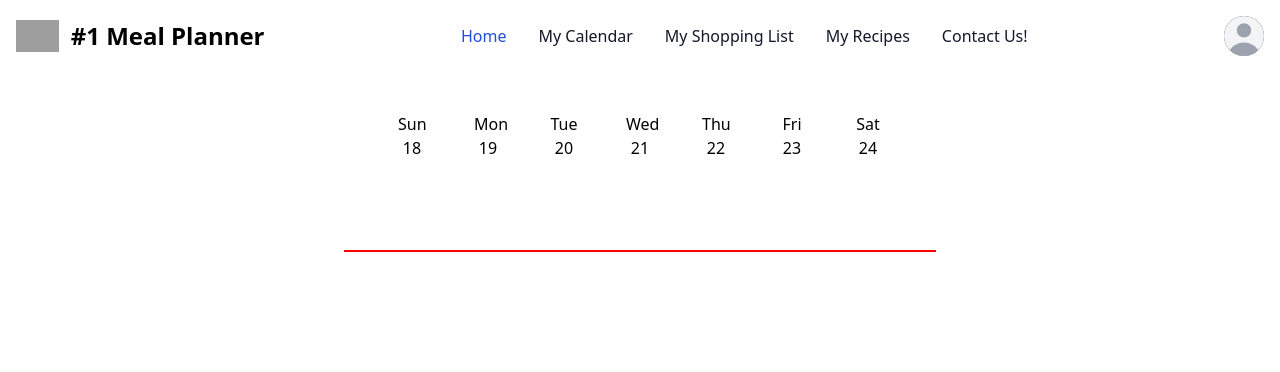
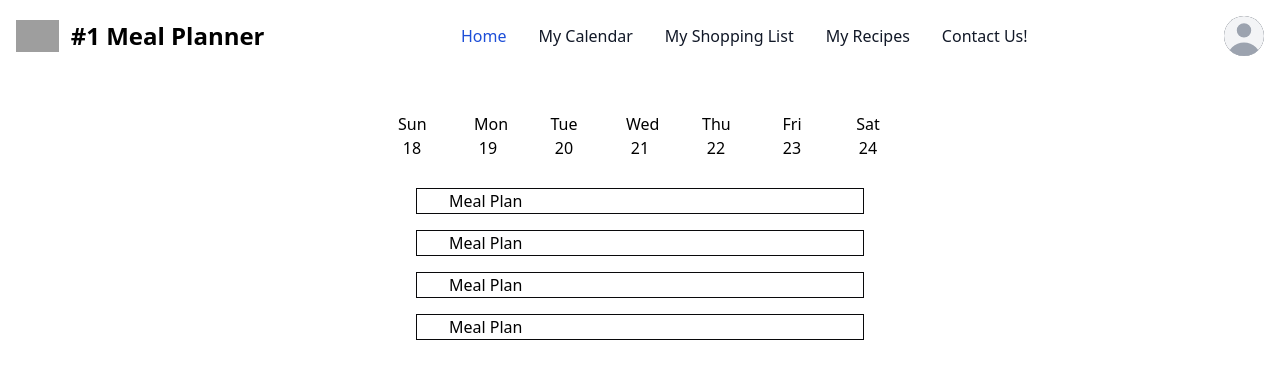
Before and after one commit to coderRaph1/FE---Meal-Planner, a SvelteKit app: page /calendar in a window 1280 px wide. Shown: the top 372 px of the page. Built offline with nearby package versions, Linux system fonts and the light colour scheme; grey boxes are pictures that could not be loaded.

Commit message:
Added the styling for meal button

```diff
--- a/package.json
+++ b/package.json
@@ -30,7 +30,9 @@
 	"type": "module",
 	"dependencies": {
 		"add-to-calendar-button": "^2.6.19",
+		"axios": "^1.7.4",
 		"firebase": "^10.13.0",
-		"flowbite": "^2.5.1"
+		"flowbite": "^2.5.1",
+		"googleapis": "^142.0.0"
 	}
 }
--- a/src/Components/Add-meal.svelte
+++ b/src/Components/Add-meal.svelte
@@ -1,11 +1,31 @@
 <script>
     import 'add-to-calendar-button';
+    let name;
+    console.log(name,'>>>>')
+
+
 </script>
 
 
-<section class="container mx-auto border-black flex items-center flex-col">
-<section class="box">
-
+<section class="mx-auto flex items-center flex-col">
+<section class="flex flex-row items-center justify-between border border-zinc-950 max-w-md w-2/3 my-2 pl-8">
+  <article>Meal Plan</article>
+  <add-to-calendar-button
+  label='Add a meal'
+  name="Meal"
+  options='Google'
+  location="World Wide Web"
+  startDate="2024-08-22"
+  endDate="2024-08-22"
+  startTime="10:15"
+  endTime="23:30"
+  timeZone="America/Los_Angeles"
+  value={name} on:input={e => name = e.target.value}
+  >
+</add-to-calendar-button>
+</section>
+<section class="flex flex-row items-center justify-between border border-zinc-950 max-w-md w-2/3 my-2 pl-8">
+  <article>Meal Plan</article>
   <add-to-calendar-button
   label='Add a meal'
     name="Title"
@@ -16,10 +36,11 @@
     startTime="10:15"
     endTime="23:30"
     timeZone="America/Los_Angeles"
-  hideCheckmark
   ></add-to-calendar-button>
 </section>
 
+<section class="flex flex-row items-center justify-between border border-zinc-950 max-w-md w-2/3 my-2 pl-8">
+  <article>Meal Plan</article>
   <add-to-calendar-button
   label='Add a meal'
     name="Title"
@@ -32,18 +53,9 @@ label='Add a meal'
     timeZone="America/Los_Angeles"
   ></add-to-calendar-button>
 
-<add-to-calendar-button
-label='Add a meal'
-  name="Title"
-  options='Google'
-  location="World Wide Web"
-  startDate="2024-08-22"
-  endDate="2024-08-22"
-  startTime="10:15"
-  endTime="23:30"
-  timeZone="America/Los_Angeles"
-></add-to-calendar-button>
-
+</section>
+<section class="flex flex-row items-center justify-between border border-zinc-950 max-w-md w-2/3 my-2 pl-8">
+  <article>Meal Plan</article>
   <add-to-calendar-button
   label='Add a meal'
     name="Title"
@@ -56,3 +68,4 @@ label='Add a meal'
     timeZone="America/Los_Angeles"
   ></add-to-calendar-button>
 </section>
+</section>
--- a/src/Components/Calendar.svelte
+++ b/src/Components/Calendar.svelte
@@ -1,6 +1,7 @@
 <script>
     import { onMount } from 'svelte'
 	import AddMeal from './Add-meal.svelte'
+
 
     let selectedDay = null
     let weekDates = [];
--- a/src/app.css
+++ b/src/app.css
@@ -3,19 +3,18 @@
 @import 'tailwindcss/utilities';
 
 .container{
-    position: fixed;
-    top:15rem;
-    left:0;
-    right:0;
     gap:10px;
     padding:10px;
-
+    border:1px solid green;
+    overflow: hidden;
 }
 
 .box{
-    width:37rem;
+    display: flex;
+    flex-direction: row;
     border:1px solid red;
-    .atcb-button{
-        border: 1px solid blue;
-    }
+    align-items: center;
+    justify-content: space-around;
+    width:60%;
+
 }
--- a/src/app.html
+++ b/src/app.html
@@ -4,6 +4,7 @@
 		<meta charset="utf-8" />
 		<link rel="icon" href="%sveltekit.assets%/favicon.png" />
 		<meta name="viewport" content="width=device-width, initial-scale=1" />
+		<script src="https://apis.google.com/js/api.js" type="text/javascript"></script>
 		%sveltekit.head%
 	</head>
 	<body data-sveltekit-preload-data="hover">
```
Also changed, not shown: 1 other file (tests, documents, lock files or other folders). Lines whose indentation alone changed are shown as unchanged.
